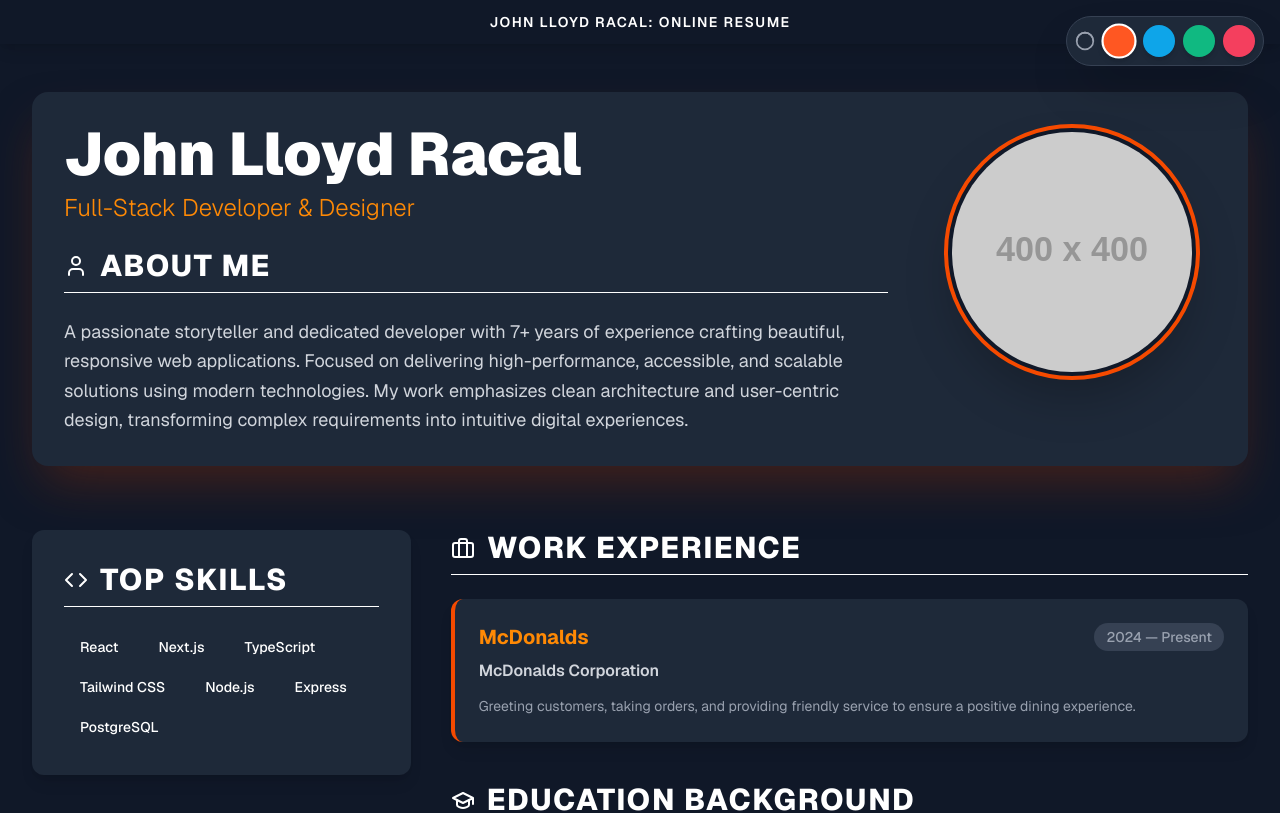
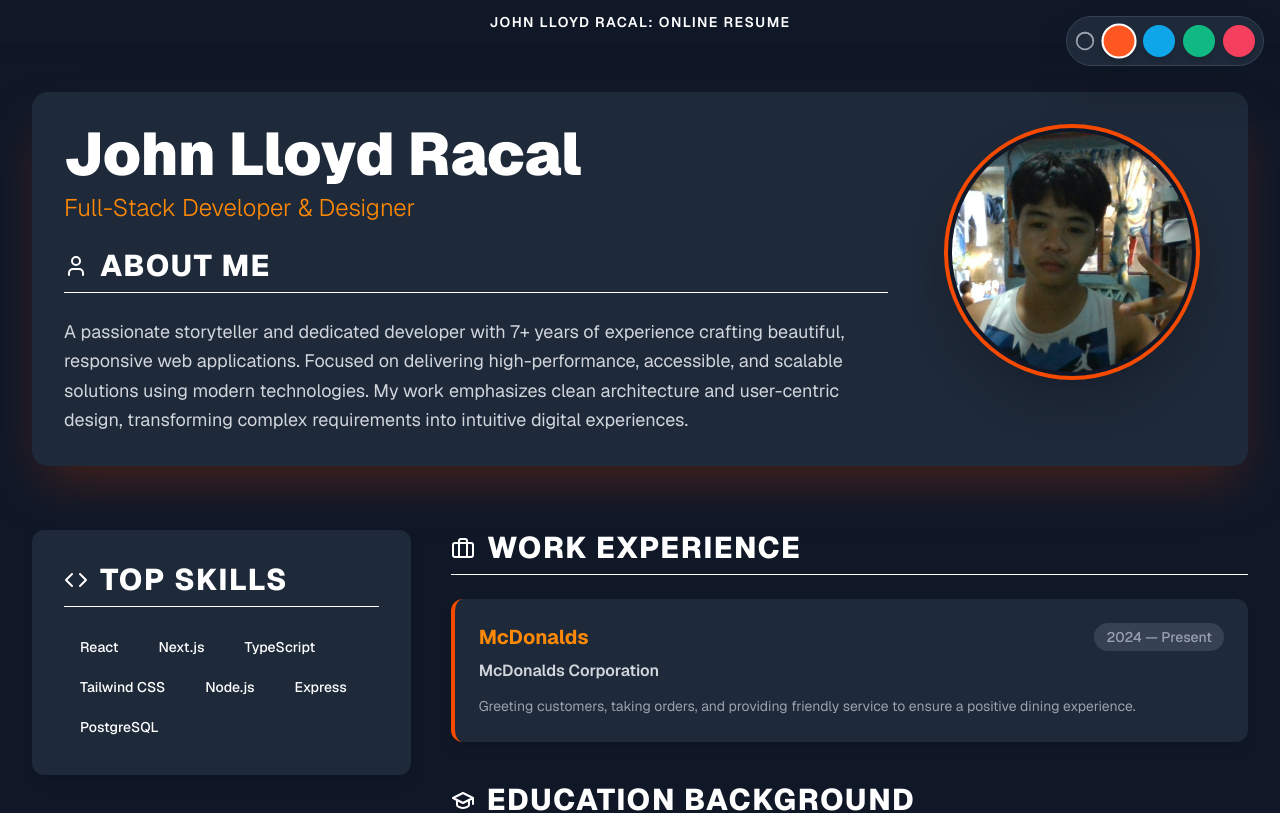
Before and after one commit to janjanko/osracal, a Next.js app: page / in a window 1280 px wide. Shown: the top 813 px of the page. Built offline with nearby package versions, Linux system fonts and the light colour scheme.

Commit message:
Update page.tsx

```diff
--- a/app/page.tsx
+++ b/app/page.tsx
@@ -339,13 +339,9 @@ const App = () => {
 
   // Utility to build image URL with dynamic accent color (Type safe indexing)
   const dynamicImageUrl = useMemo(() => {
-    // If the user has changed the URL to a custom value, use it directly.
-    // The previous default was the placeholder template.
-    // FIX: Using resumeData.imageUrl directly, as it contains the user's intended path ('/j.jpg' or a custom URL).
-    const isCustomImage = resumeData.imageUrl && resumeData.imageUrl !== '/j.jpg';
-
-    if (isCustomImage) {
-      // Use the user's defined image URL
+    // Check if the user has provided a custom URL.
+    // If resumeData.imageUrl is provided (not empty) AND it's not the generic placeholder path, use it.
+    if (resumeData.imageUrl) {
       return resumeData.imageUrl;
     }
 
```
